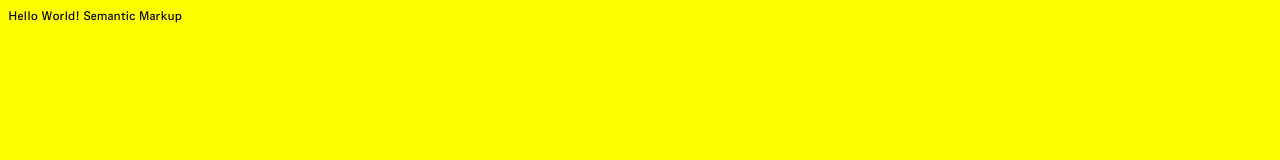
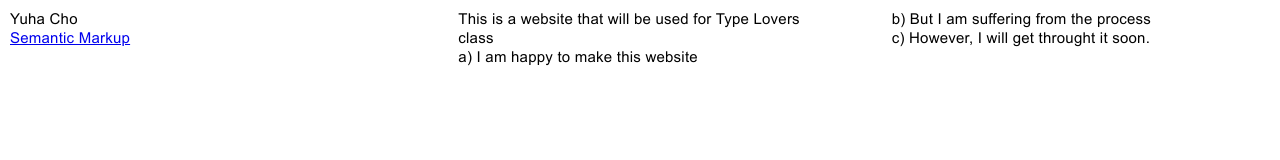
Before and after one commit to lotuxxf1wr/typelovers, a plain HTML site: page index.html in a window 1280 px wide. Drawn offline with Linux system fonts and the light colour scheme.

Commit message:
Second Round
Second Round

```diff
--- a/index.html
+++ b/index.html
@@ -3,12 +3,25 @@
 <head>
 	<meta charset="utf-8">
 	<meta name="viewport" content="width=device-width, initial-scale=1">
-	<title>Sample File</title>
+	<title>Yuha Cho</title>
 	<link rel="stylesheet" type="text/css" href="style.css">
 </head>
 <body>
-	Hello World!
+	<div class="column_test">
+	Yuha Cho
+	<br>
 
-	<a herf="semantic-markup/index.html"> Semantic Markup </a>
+	<a href="semantic-markup/index.html"> Semantic Markup </a>
+	<div class="sufferig_message">
+	<P>
+	This is a website that will be used for Type Lovers class
+	<br>
+	a) I am happy to make this website
+	<br>
+	b) But I am suffering from the process
+	<br>
+	c) However, I will get throught it soon.
+</P>
+</div>
 </body>
 </html>
--- a/style.css
+++ b/style.css
@@ -1,12 +1,30 @@
 body{
 	/* this is the outermost element on your page*/
-	background: yellow;
-	font-family: 'UN-11ST-Regular';
-	font-size: 12px;
+	margin: 0;
+	padding: 10px;
+	line-height: 1.25;
+	letter-spacing: .015em;
+	word-spacing: .001em;
+	background: white;
+	font-family: 'arial';
+	font-size: 15px;
 }
 
 @font-face{
-	font-family: 'UN-11ST-Regular';
-	src: url('UN-11ST-Regular.woff') format('woff');
+	font-family: 'arial';
+	src: url('arial.woff') format('woff');
 	font-weight: 200 700;
 }
+
+.column_test{
+	column-count: 3;
+	column-gap: 40px;
+
+}
+.sufferig_message{
+	font-size: 15px;
+	padding-top: 0px;
+	padding-bottom: 0px;
+	padding-left: 15px;
+	padding-right: 15px;
+}
```
Also changed, not shown: Arial.woff (added), semantic-markup/texts/Inside Paragraphs.txt (added), semantic-markup/texts/Seven Principles of Typographic Contrast.txt (added), 2 other files.
